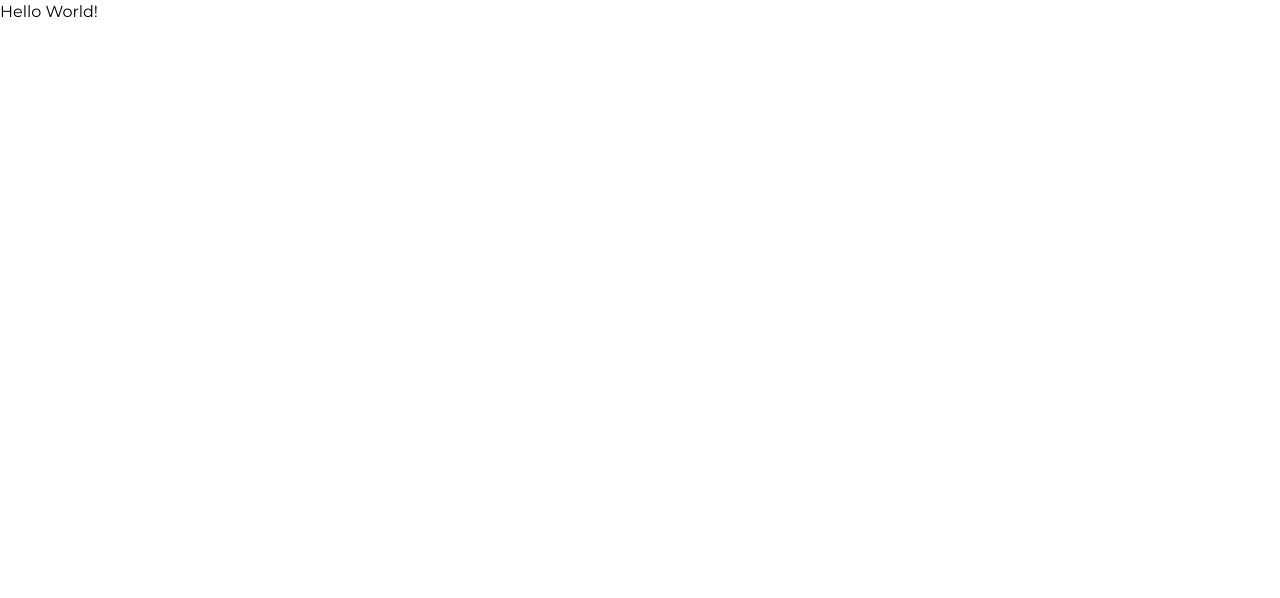
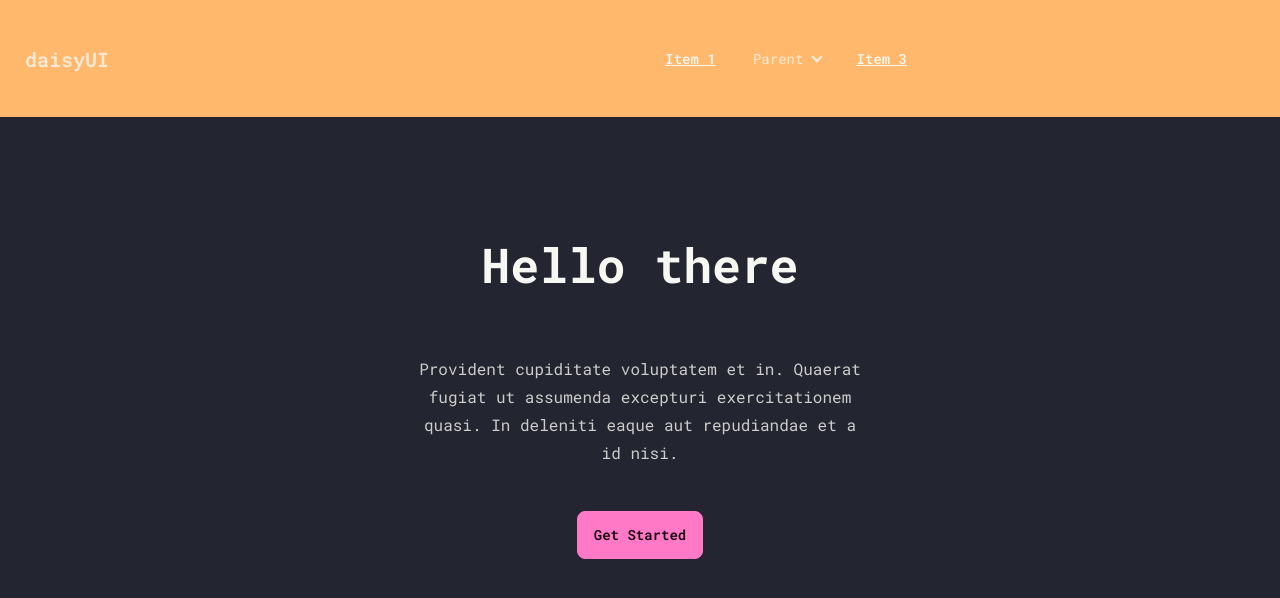
Before and after one commit to Mandriausias/mandriausias.github.io, a Next.js app: page / in a window 1280 px wide. Shown: the top 598 px of the page. Built offline with nearby package versions, Linux system fonts and the light colour scheme.

Commit message:
Feature/implement-homepage (#2)
* add daisy ui lib

* add dracula theme

* copy sample workflow from gitgub actions repo

* add demo components

* implement standard navbar

---------

Co-authored-by: Darius Aleksiunas <aleksiuno@gmail.com>

```diff
--- a/src/app/globals.css
+++ b/src/app/globals.css
@@ -13,8 +13,3 @@
     --background-rgb: 0, 0, 0;
   }
 }
-
-body {
-  color: rgb(var(--foreground-rgb));
-  background: rgb(var(--background-rgb));
-}
--- a/src/app/layout.tsx
+++ b/src/app/layout.tsx
@@ -1,8 +1,10 @@
 import type { Metadata } from 'next'
 import './globals.css'
-import { Montserrat } from 'next/font/google'
+import { Montserrat, Roboto_Mono } from 'next/font/google'
+import NavBar from '@/components/nav/NavBar'
 
 const montserrat = Montserrat({ subsets: ['latin'] })
+const robotoMono = Roboto_Mono({ subsets: ['latin'] })
 
 export const metadata: Metadata = {
   title: 'Homepage',
@@ -15,8 +17,9 @@ export default function RootLayout({
   children: React.ReactNode
 }>) {
   return (
-    <html lang="en">
-      <body className={montserrat.className}>
+    <html lang="en" data-theme="dracula">
+      <body className={`prose ${robotoMono.className} card w-screen min-w-fit max-w-full content-center lg:mx-auto`}>
+        <NavBar />
         <main>{children}</main>
       </body>
     </html>
--- a/src/app/page.tsx
+++ b/src/app/page.tsx
@@ -1,7 +1,16 @@
 export default function Home() {
   return (
-    <div>
-      <h1>Hello World!</h1>
+    <div className="hero min-h-screen bg-base-200">
+      <div className="hero-content text-center">
+        <div className="max-w-md">
+          <h1 className="text-5xl font-bold">Hello there</h1>
+          <p className="py-6">
+            Provident cupiditate voluptatem et in. Quaerat fugiat ut assumenda excepturi exercitationem quasi. In
+            deleniti eaque aut repudiandae et a id nisi.
+          </p>
+          <button className="btn btn-primary">Get Started</button>
+        </div>
+      </div>
     </div>
   )
 }
--- /dev/null
+++ b/src/components/nav/NavBar.tsx
@@ -0,0 +1,66 @@
+const NavBar = () => {
+  return (
+    <div className="navbar bg-accent top-0 fixed z-50">
+      <div className="navbar-start">
+        <div className="dropdown">
+          <div tabIndex={0} role="button" className="btn btn-ghost lg:hidden">
+            <svg
+              xmlns="http://www.w3.org/2000/svg"
+              className="h-5 w-5"
+              fill="none"
+              viewBox="0 0 24 24"
+              stroke="currentColor"
+            >
+              <path strokeLinecap="round" strokeLinejoin="round" strokeWidth="2" d="M4 6h16M4 12h8m-8 6h16" />
+            </svg>
+          </div>
+          <ul tabIndex={0} className="menu menu-sm dropdown-content mt-3 z-[1] p-2 shadow bg-base-100 rounded-box w-52">
+            <li>
+              <a>Item 1</a>
+            </li>
+            <li>
+              <a>Parent</a>
+              <ul className="p-2">
+                <li>
+                  <a>Submenu 1</a>
+                </li>
+                <li>
+                  <a>Submenu 2</a>
+                </li>
+              </ul>
+            </li>
+            <li>
+              <a>Item 3</a>
+            </li>
+          </ul>
+        </div>
+        <a className="btn btn-ghost text-xl">daisyUI</a>
+      </div>
+      <div className="navbar-center hidden lg:flex">
+        <ul className="menu menu-horizontal px-1">
+          <li>
+            <a>Item 1</a>
+          </li>
+          <li>
+            <details>
+              <summary>Parent</summary>
+              <ul className="p-2">
+                <li>
+                  <a>Submenu 1</a>
+                </li>
+                <li>
+                  <a>Submenu 2</a>
+                </li>
+              </ul>
+            </details>
+          </li>
+          <li>
+            <a>Item 3</a>
+          </li>
+        </ul>
+      </div>
+    </div>
+  )
+}
+
+export default NavBar
--- a/tailwind.config.ts
+++ b/tailwind.config.ts
@@ -1,20 +1,22 @@
-import type { Config } from "tailwindcss";
+import type { Config } from 'tailwindcss'
 
 const config: Config = {
   content: [
-    "./src/pages/**/*.{js,ts,jsx,tsx,mdx}",
-    "./src/components/**/*.{js,ts,jsx,tsx,mdx}",
-    "./src/app/**/*.{js,ts,jsx,tsx,mdx}",
+    './src/pages/**/*.{js,ts,jsx,tsx,mdx}',
+    './src/components/**/*.{js,ts,jsx,tsx,mdx}',
+    './src/app/**/*.{js,ts,jsx,tsx,mdx}'
   ],
   theme: {
     extend: {
       backgroundImage: {
-        "gradient-radial": "radial-gradient(var(--tw-gradient-stops))",
-        "gradient-conic":
-          "conic-gradient(from 180deg at 50% 50%, var(--tw-gradient-stops))",
-      },
-    },
+        'gradient-radial': 'radial-gradient(var(--tw-gradient-stops))',
+        'gradient-conic': 'conic-gradient(from 180deg at 50% 50%, var(--tw-gradient-stops))'
+      }
+    }
   },
-  plugins: [],
-};
-export default config;
+  plugins: [require('@tailwindcss/typography'), require('daisyui')],
+  daisyui: {
+    themes: ['dracula']
+  }
+}
+export default config
```
Also changed, not shown: package.json (+7 -5 lines), 1 other file (tests, documents, lock files or other folders).
